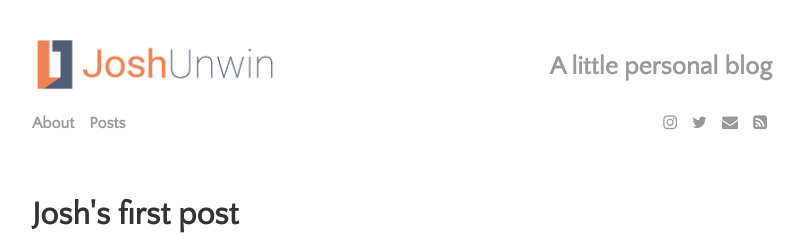
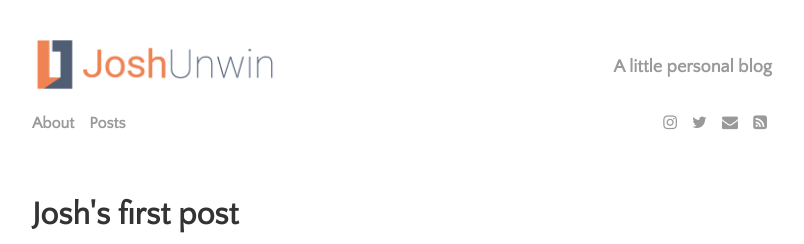
Before and after one commit to joshunwin/joshunwin.github.io, a Jekyll site: the page built from index.html, in a window 1280 px wide. Shown: the top 244 px of the page, without its empty margins (238-1042 px from the left). Built offline with Jekyll 4.4.1, drawn with Linux system fonts in a browser that asks for light colours; the list of posts is cut into pages by our own code.

Commit message:
changed subtitle font size

```diff
--- a/assets/css/main.css
+++ b/assets/css/main.css
@@ -116,7 +116,7 @@ hr {
 
 .masthead-subtitle {
   color: #999;
-  font-size: larger;
+  font-size: large;
   float: right;
   margin-top: 16px;
   top: 20px;
```
